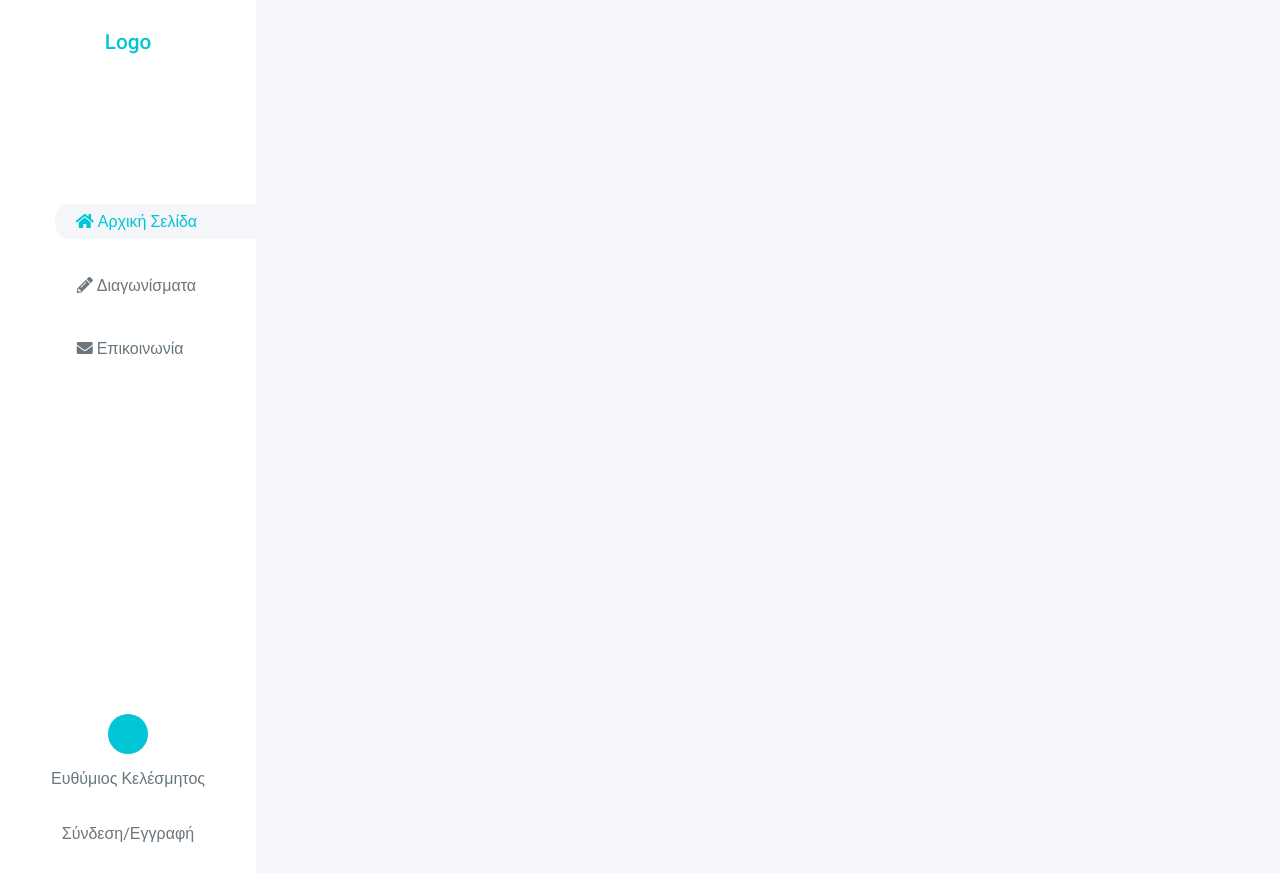
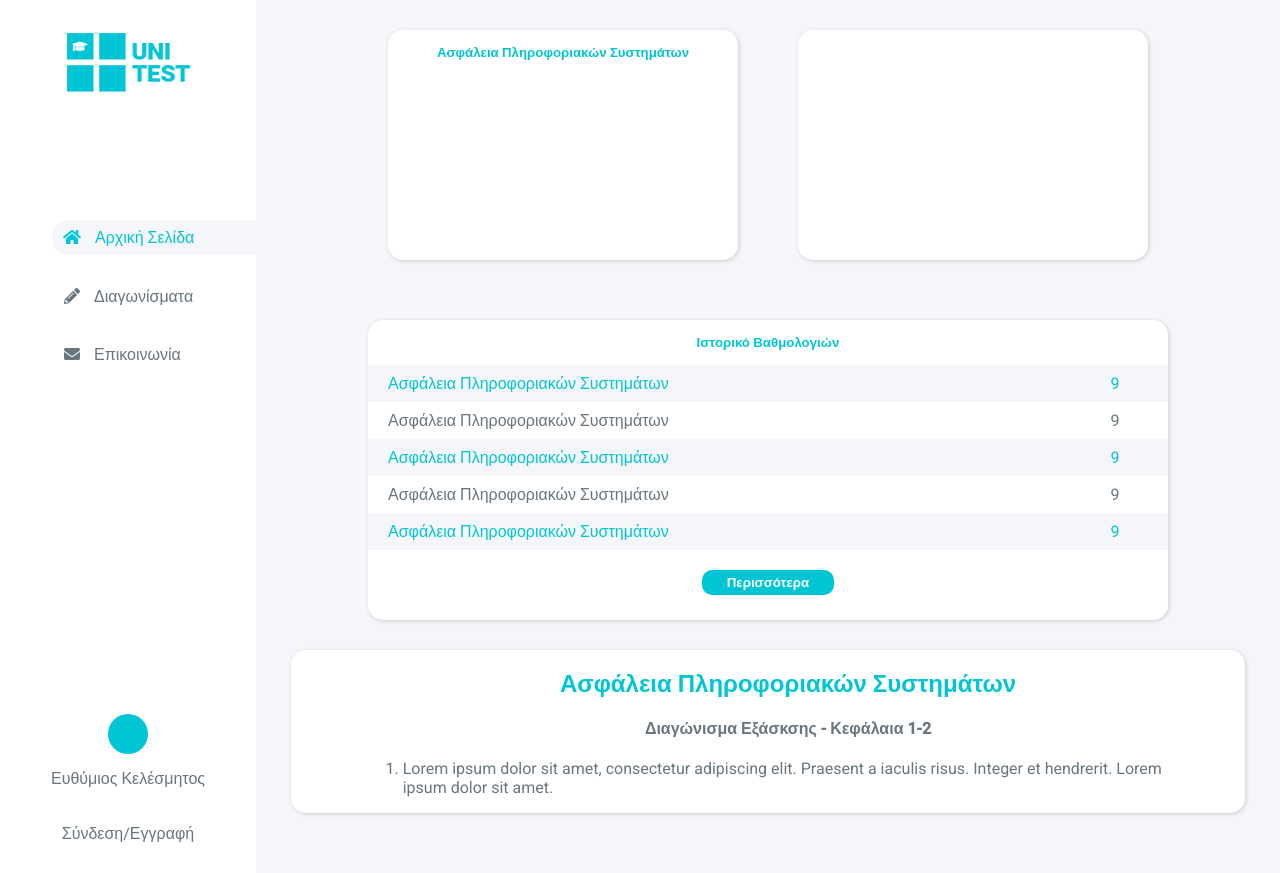
Before and after one commit to vioannidis19/unitest, a PHP site: page / in a window 1280 px wide. Run offline with PHP 8.4, Linux system fonts and the light colour scheme.

Commit message:
added widgets layout; started working on test layout

```diff
--- /dev/null
+++ b/css/components.css
@@ -0,0 +1,81 @@
+/********** WIDGET ***********/
+
+.widget {
+    display: inline-block;
+    border-radius: 15px;
+    background-color: white;
+    box-shadow: 1px 1px 4px #ccc;
+}
+
+.widget-title {
+    margin: 15px 0;
+}
+
+
+/********** TABLE ***********/
+
+.grades-table {
+    width: 100%;
+
+}
+
+.grades-table tr td {
+    padding: 9px 20px;
+}
+
+.grades-table tr:nth-child(odd){
+    background-color: var(--light-gray);
+    color: var(--light-blue);
+}
+
+.grades-table tr:nth-child(odd) a{
+    color: var(--light-blue);
+}
+
+.grades-table tr:nth-child(even) {
+    color: var(--gray);
+}
+
+.grades-table tr td:first-child {
+    text-align: left;
+}
+
+/******** BUTTONS ***********/
+
+.cta-button {
+    border: 0;
+    background-color: var(--light-blue);
+    color: white;
+    padding: 5px 25px;
+    margin-top: 20px;
+    border-radius: 10px;
+    cursor: pointer;
+    font-weight: 600;
+}
+
+
+/*********** TEST ***********/
+
+.question-container {
+    color: var(--gray);
+    width: 85%;
+    margin: 0 auto;
+}
+
+.question-container .question-item {
+    margin: 10px 0;
+    text-align: left;
+}
+
+.question-container .questions-list .answers-list {
+
+}
+
+.question-container .questions-list .answers-list .answer-item{
+    list-style-type: lower-alpha;
+    display: inline-block;
+}
+
+.question-container .questions-list .answers-list {
+
+}
--- a/css/main.css
+++ b/css/main.css
@@ -1,4 +1,5 @@
 @import 'colors.css';
+@import 'components.css';
 @import 'typography.css';
 
 /**************************************************/
@@ -32,11 +33,15 @@ ul {
     position: relative;
  }
 
- .logo {
+ .logo{
      width: 100%;
      text-align: center;
-     margin-bottom: 150px;
+     margin-bottom: 120px;
      padding: 30px 0 0;
+ }
+
+ .logo a {
+    color: var(--light-blue);
  }
 
  .navlist-container {
@@ -46,21 +51,32 @@ ul {
 
  .nav-item {
      background-color: white;
-     margin: 30px 0;
+     margin: 25px 0;
  }
 
 
  .nav-item a {
-    padding: 7px 0 7px 20px;
+    padding: 7px 0 7px 10px;
     display: inline-block;
-    width: 70%;
+    width: 75%;
     text-align: left;
+ }
+
+ .nav-item a .fas {
+     margin-right: 10px;
  }
 
  .item-active a {
     background-color: var(--light-gray);
     color: var(--light-blue);
     border: 1px solid var(--light-gray);
+    border-radius: 15px 0 0 15px;
+ }
+
+ .nav-item a:hover {
+    background-color: var(--light-gray);
+    color: var(--light-blue);
+    box-shadow: 1px solid var(--light-gray);
     border-radius: 15px 0 0 15px;
  }
 
@@ -90,6 +106,10 @@ ul {
     bottom: 30px;
  }
 
+ .login-logout .fas {
+     display: none;
+ }
+
  /**************************************************/
  /****************** MAIN SECTION ******************/
  /**************************************************/
@@ -98,4 +118,26 @@ ul {
     height: 100%;
     flex: 80%;
     background-color: var(--light-gray);
+    overflow: auto;
+    text-align: center;
 }
+
+.main-section .widget-container {
+    width: 100%;
+    display: flex;
+    justify-content: center;
+}
+
+.main-section .test-info-widget {
+    width: 350px;
+    height: 230px;
+    margin: 30px;
+    text-align: center;
+}
+
+.latest-grades-widget {
+    width: 800px;
+    height: 300px;
+    margin: 30px;
+    align-self: flex-end;
+}
--- a/css/typography.css
+++ b/css/typography.css
@@ -4,13 +4,26 @@ body {
 
 /************ GENERAL ***********/
 
-li {
+ul li {
     list-style-type: none;
 }
 
 a {
     text-decoration: none;
     color: var(--gray);
+}
+
+h2 {
+    color: var(--light-blue);
+}
+
+h4 {
+    color: var(--gray);
+}
+
+h5 {
+    color: var(--light-blue);
+    margin: 0;
 }
 
 
--- a/index.php
+++ b/index.php
@@ -14,7 +14,91 @@
             require 'sidebar.php'
         ?>
         <div class="main-section">
-
+            <div class="widget-container">
+            <div class="widget test-info-widget">
+                <div class="widget-title">
+                    <h5>Ασφάλεια Πληροφοριακών Συστημάτων</h5>
+                </div>
+            </div>
+            <div class="widget test-info-widget"></div>
+            </div>
+            <div class="widget latest-grades-widget">
+                <div class="widget-title">
+                    <h5>Ιστορικό Βαθμολογιών</h5>
+                </div>
+                <table class="grades-table" cellspacing="0">
+                    <tr>
+                        <td><a href="#
+                        ">Ασφάλεια Πληροφοριακών Συστημάτων</a></td>
+                        <td>9</td>
+                    </tr>
+                    <tr>
+                        <td><a href="#
+                        ">Ασφάλεια Πληροφοριακών Συστημάτων</a></td>
+                        <td>9</td>
+                    </tr>
+                    <tr>
+                        <td><a href="#
+                        ">Ασφάλεια Πληροφοριακών Συστημάτων</a></td>
+                        <td>9</td>
+                    </tr>
+                    <tr>
+                        <td><a href="#
+                        ">Ασφάλεια Πληροφοριακών Συστημάτων</a></td>
+                        <td>9</td>
+                    </tr>
+                    <tr>
+                        <td><a href="#
+                        ">Ασφάλεια Πληροφοριακών Συστημάτων</a></td>
+                        <td>9</td>
+                    </tr>
+                </table>
+                <input type="button" value="Περισσότερα" class="cta-button">
+            </div>
+            <div class="widget test-widget">
+                <!-- TODO finish test layout -->
+                <div class="question-container">
+                    <ol class="questions-list">
+                        <h2 class="test-class">Ασφάλεια Πληροφοριακών Συστημάτων</h2>
+                        <h4 class="test-subtitle">Διαγώνισμα Εξάσκσης - Κεφάλαια 1-2</h4>
+                        <li class="question-item">
+                            Lorem ipsum dolor sit amet, consectetur adipiscing elit.
+                            Praesent a iaculis risus. Integer et hendrerit.
+                            Lorem ipsum dolor sit amet.
+                            <!-- <ol class="answers-list">
+                                <li class="answer-item">
+                                    <label class="answer-container">
+                                        <input type="radio" name="question1" id="">
+                                        Lorem ipsum dolor sit amet.
+                                    </label>
+                                </li>
+                                <div>
+                                    <li class="answer-item">
+                                        <label class="answer-container">
+                                            <input type="radio" name="question1" id="">
+                                            Lorem ipsum dolor sit amet.
+                                        </label>
+                                    </li>
+                                </div>
+                                <div>
+                                    <li class="answer-item">
+                                        <label class="answer-container">
+                                            <input type="radio" name="question1" id="">
+                                            Lorem ipsum dolor sit amet.
+                                        </label>
+                                    </li>
+                                    <li class="answer-item">
+                                        <label class="answer-container">
+                                            <input type="radio" name="question1" id="">
+                                            Lorem ipsum dolor sit amet.
+                                        </label>
+                                    </li>
+                                </div>
+                            </ol> -->
+                        </li>
+                    </ol>
+                </div>
+            </div>
         </div>
     </div>
 </body>
--- a/sidebar.php
+++ b/sidebar.php
@@ -3,8 +3,9 @@
 ?>
 <div class="sidebar">
     <div class="logo">
-        Logo
-        <!--TODO Add logo image file -->
+        <a href="#">
+            <img src="img/logo.png" alt="">
+        </a>
     </div>
     <div class="navlist-container">
         <ul class="navlist">
@@ -32,10 +33,13 @@
     <div class="user-info">
         <!-- TODO PHP to show user info if logged in -->
         <div class="user-icon"></div>
-        <div class="user-name">Ευθύμιος Κελέσμητος</div>
+        <div class="user-name">
+            <a href="#">Ευθύμιος Κελέσμητος</a>
+        </div>
     </div>
     <div class="login-logout">
         <a href="#">Σύνδεση/Εγγραφή</a>
         <!-- TODO PHP to toggle between login or logout link -->
+        <i class="fas fa-sign-out-alt"></i>
     </div>
 </div>
```
Also changed, not shown: img/logo.png (added).
